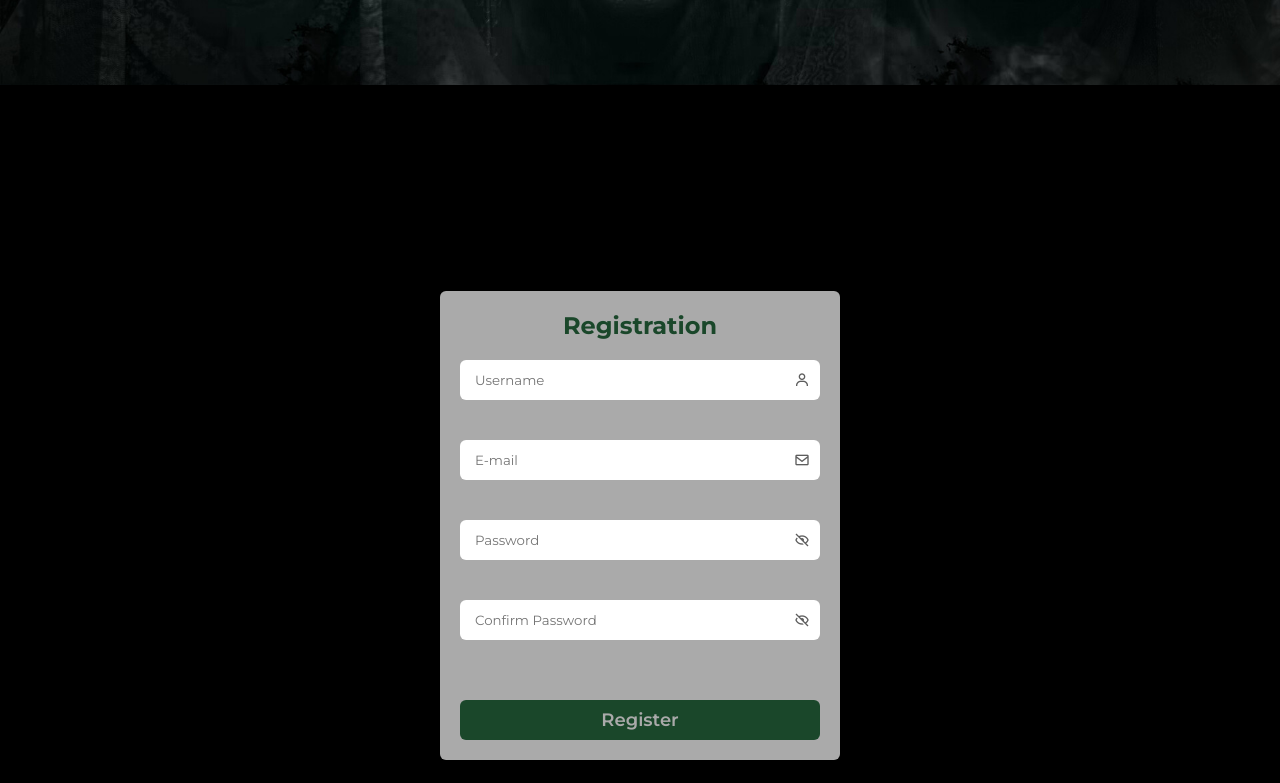
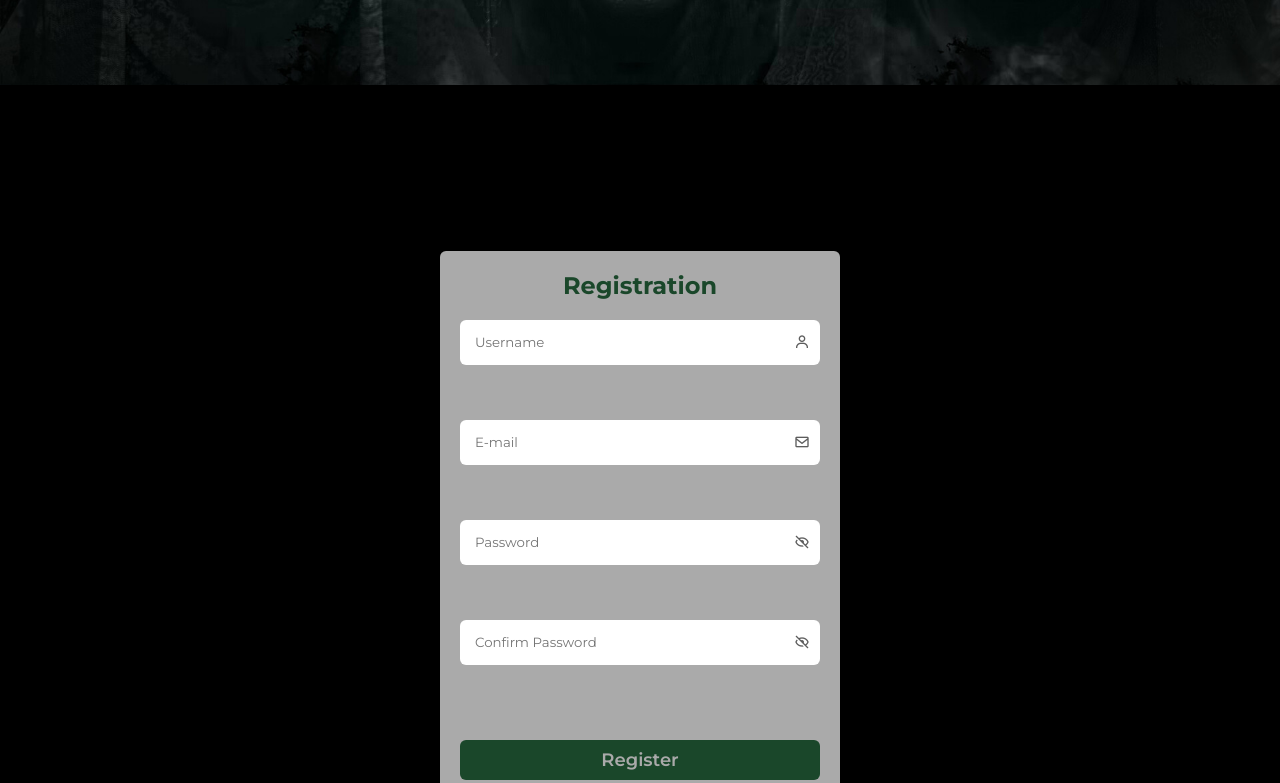
Before and after one commit to els1eyo/els1eyo.github.io, a plain HTML site: page index.html in a window 1280 px wide. Shown: the part 715-1498 px from the top of the page. Drawn offline with nearby package versions, Linux system fonts and the light colour scheme.

Commit message:
Update style.css

```diff
--- a/style.css
+++ b/style.css
@@ -143,10 +143,13 @@
   color: var(--silver);
 }
 
-.input-field,
+.input-field{
+  position: relative;
+  height: 45px;
+}
 .error{
   position: relative;
-  height: 40px;
+  height: 55px;
 }
 
 .input-field input{
```
